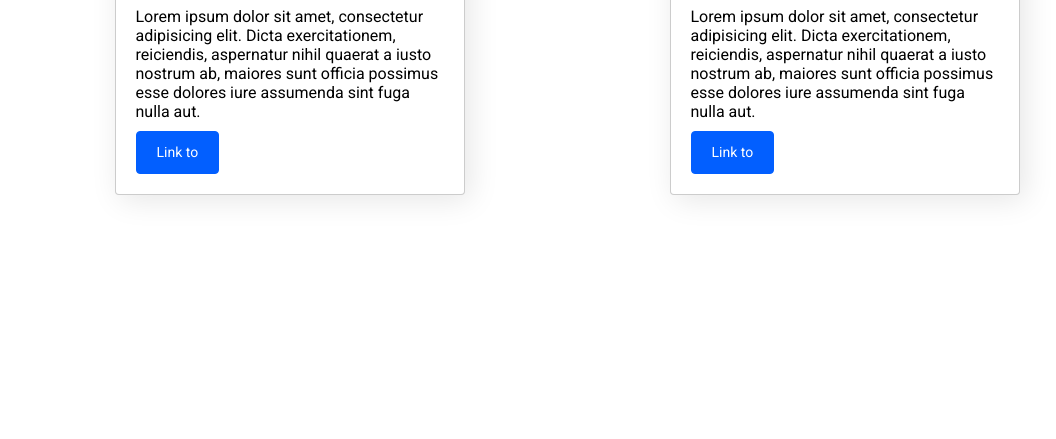
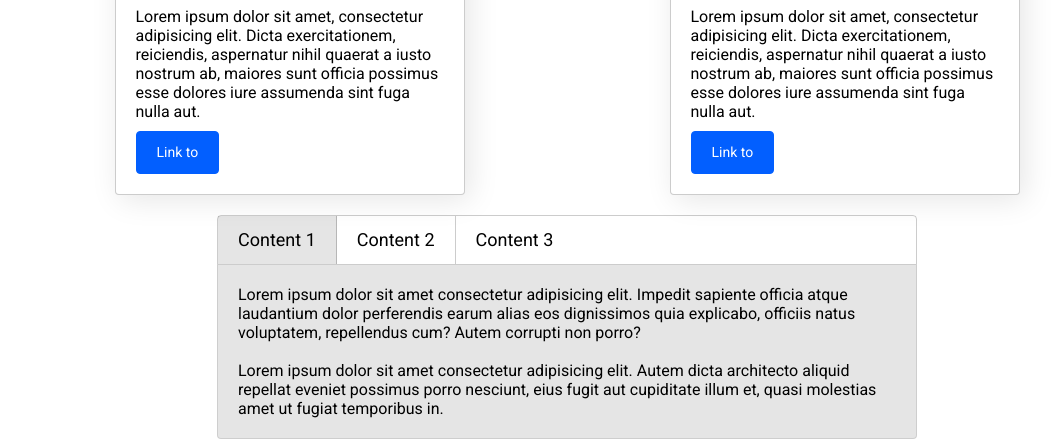
Before and after one commit to VetalFit/Library, a website with bundled scripts: page src/index.html in a window 1280 px wide. Shown: the part 396-835 px from the top of the page, without its empty margins (73-1129 px from the left). Before the commit the page ends 800 px from the top, so only its background shows below. Built offline with nearby package versions, Linux system fonts and the light colour scheme; files whose address does not match are found by name.

Commit message:
add tabs

```diff
--- a/src/index.html
+++ b/src/index.html
@@ -102,6 +102,41 @@
 			</div>
 		</div>
 
+		<!--Tabs-->
+
+		<div class="tab mt-20 block-center">
+			<div class="tab-pannel" data-tabpanel>
+				<div class="tab-item tab-item--active">Content 1</div>
+				<div class="tab-item">Content 2</div>
+				<div class="tab-item">Content 3</div>
+			</div>
+			<div class="tab-content tab-content--active">
+				Lorem ipsum dolor sit amet consectetur adipisicing elit. Impedit sapiente officia atque laudantium dolor
+				perferendis earum alias eos dignissimos quia explicabo, officiis natus voluptatem, repellendus cum? Autem
+				corrupti non porro?
+				<br> <br>
+				Lorem ipsum dolor sit amet consectetur adipisicing elit. Autem dicta architecto aliquid repellat eveniet
+				possimus porro nesciunt, eius fugit aut cupiditate illum et, quasi molestias amet ut fugiat temporibus in.
+			</div>
+			<div class="tab-content">
+				Lorem ipsum dolor sit amet consectetur adipisicing elit. Impedit sapiente officia atque laudantium dolor
+				perferendis earum alias eos dignissimos quia explicabo, officiis natus voluptatem, repellendus cum? Autem
+				corrupti non porro?
+				<br> <br>
+				Lorem ipsum dolor sit amet consectetur adipisicing elit. Autem dicta architecto aliquid repellat eveniet
+				possimus porro nesciunt, eius fugit aut cupiditate illum et, quasi molestias amet ut fugiat temporibus in.
+				<br> <br>
+				Lorem ipsum dolor sit amet consectetur, adipisicing elit. Veritatis fugit quasi provident deserunt possimus,
+				adipisci distinctio cum maiores dicta aliquam ab, odio dolore quo. Similique eum inventore architecto
+				delectus illum.
+			</div>
+			<div class="tab-content">
+				Lorem ipsum dolor sit amet consectetur adipisicing elit. Impedit sapiente officia atque laudantium dolor
+				perferendis earum alias eos dignissimos quia explicabo, officiis natus voluptatem, repellendus cum? Autem
+				corrupti non porro?
+			</div>
+		</div>
+
 	</div>
 
 
--- a/src/js/lib/lib.js
+++ b/src/js/lib/lib.js
@@ -7,5 +7,6 @@ import './modules/actions';
 import './modules/effects';
 import './components/dropdown';
 import './components/modal';
+import './components/tab';
 
 export default $;
--- a/src/sass/components/ui.scss
+++ b/src/sass/components/ui.scss
@@ -2,3 +2,4 @@
 @import './dropdown.scss';
 @import './card.scss';
 @import './modal.scss';
+@import './tab.scss';
```
Also changed, not shown: dist/index.html, dist/script.js, dist/style.css, 1 other file.
